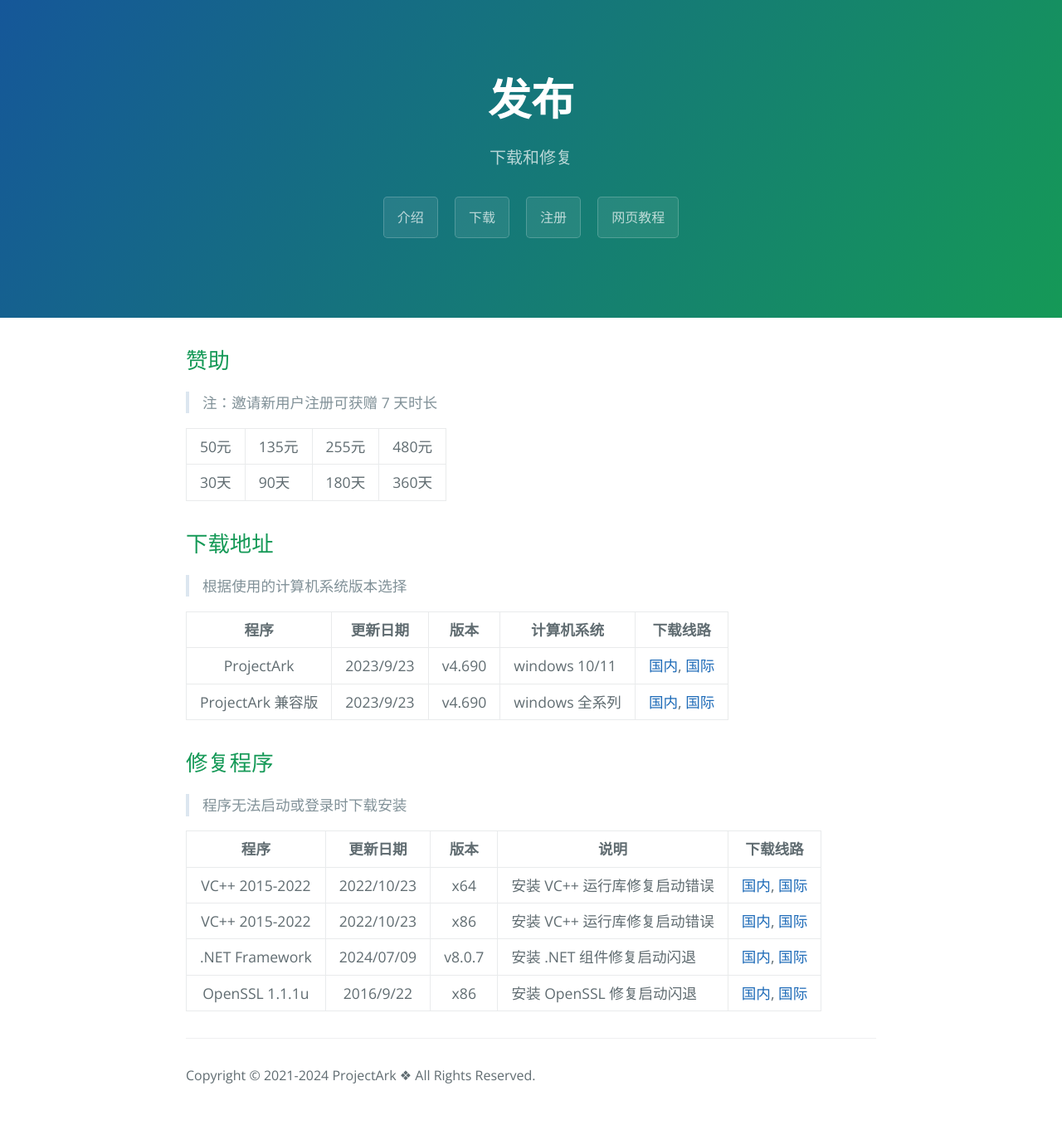
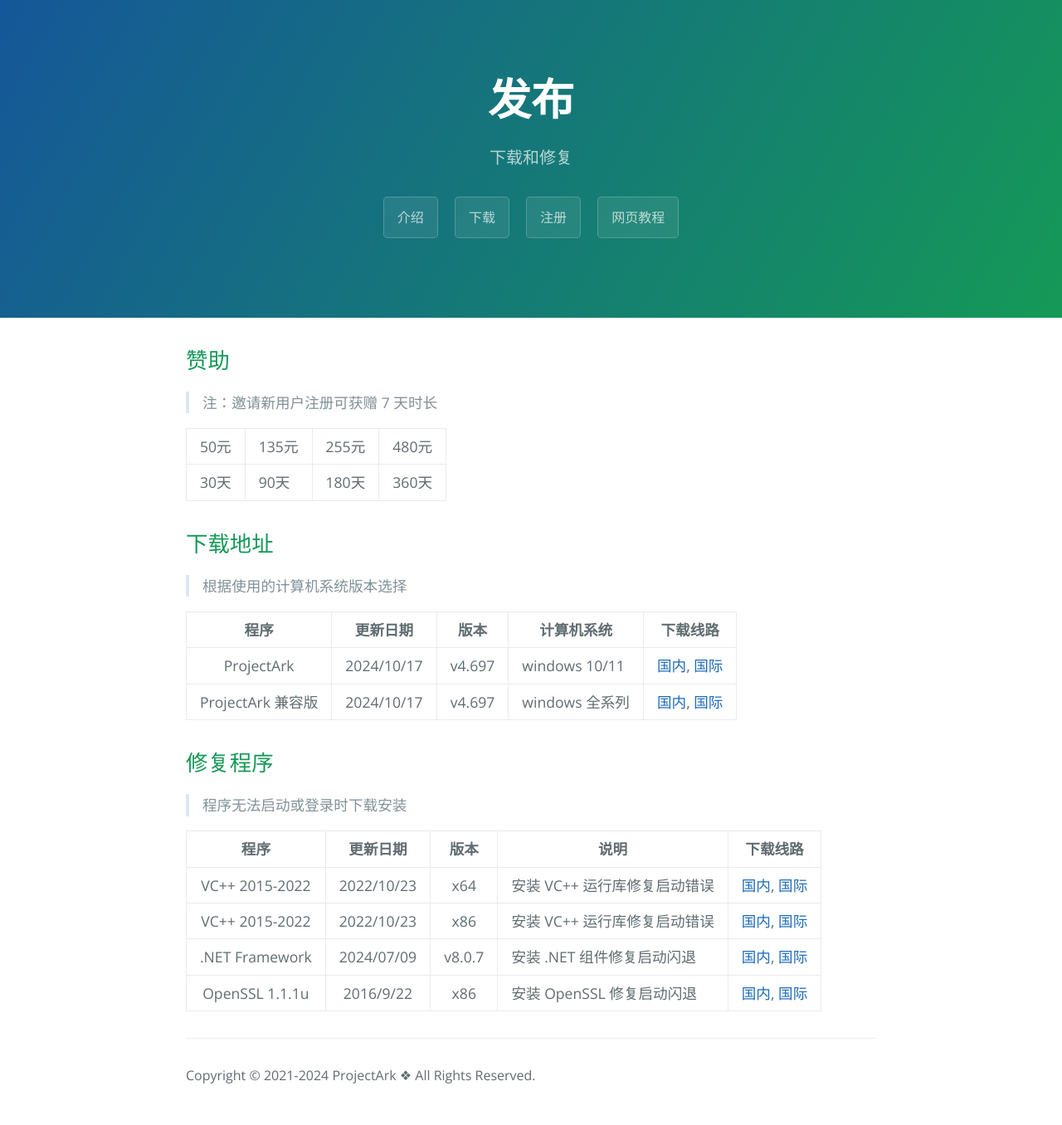
Before and after one commit to ProjectArkClub/ProjectArkClub.github.io, a Jekyll site: the page built from release.md, in a window 1280 px wide. Shown: the whole page at 83% size. Built offline with Jekyll 4.4.1, drawn with Linux system fonts in a browser that asks for light colours.

Commit message:
new version

```diff
--- a/_config.yml
+++ b/_config.yml
@@ -39,8 +39,8 @@
 bucket_url: https://download-projectark-1258640941.cos.ap-shanghai.myqcloud.com
 google_analytics: G-Q0B9W70VGJ
 projectArk: False
-projectArk_version: v4.690
-projectArk_version_update: 2023/9/23
+projectArk_version: v4.697
+projectArk_version_update: 2024/10/17
 projectArk_update_version: v3.7.9.0
 
 # Build settings
```
